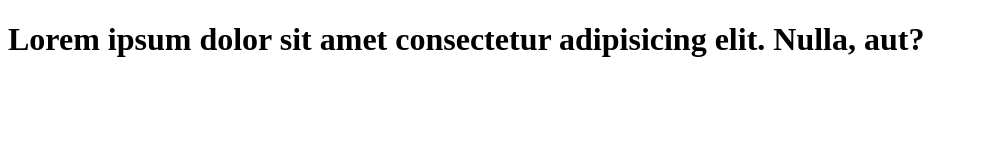
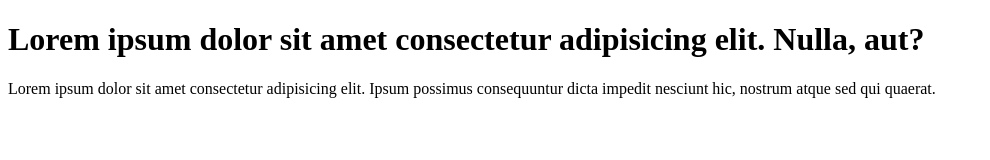
Before and after one commit to integerwjo/learn-git, a plain HTML site: page index.html in a window 1280 px wide. Shown: the whole page, without its empty margins (0-990 px from the left). Drawn offline with Linux system fonts and the light colour scheme.

Commit message:
add paragraph to code

```diff
--- a/index.html
+++ b/index.html
@@ -7,5 +7,6 @@
 </head>
 <body>
     <h1>Lorem ipsum dolor sit amet consectetur adipisicing elit. Nulla, aut?</h1>
+    <p>Lorem ipsum dolor sit amet consectetur adipisicing elit. Ipsum possimus consequuntur dicta impedit nesciunt hic, nostrum atque sed qui quaerat.</p>
 </body>
 </html>
```
